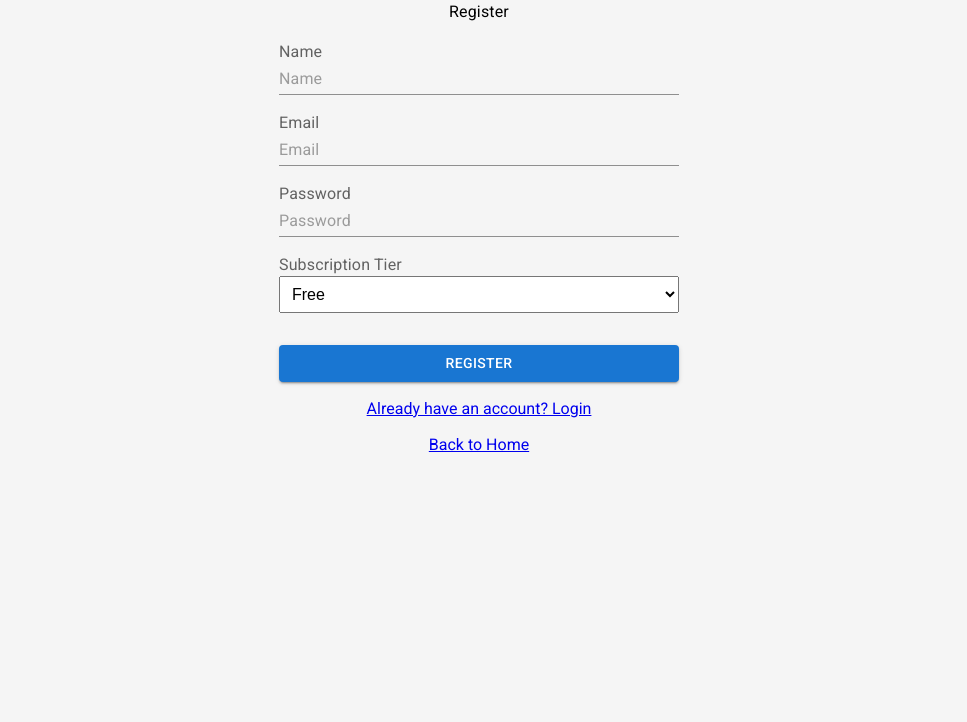
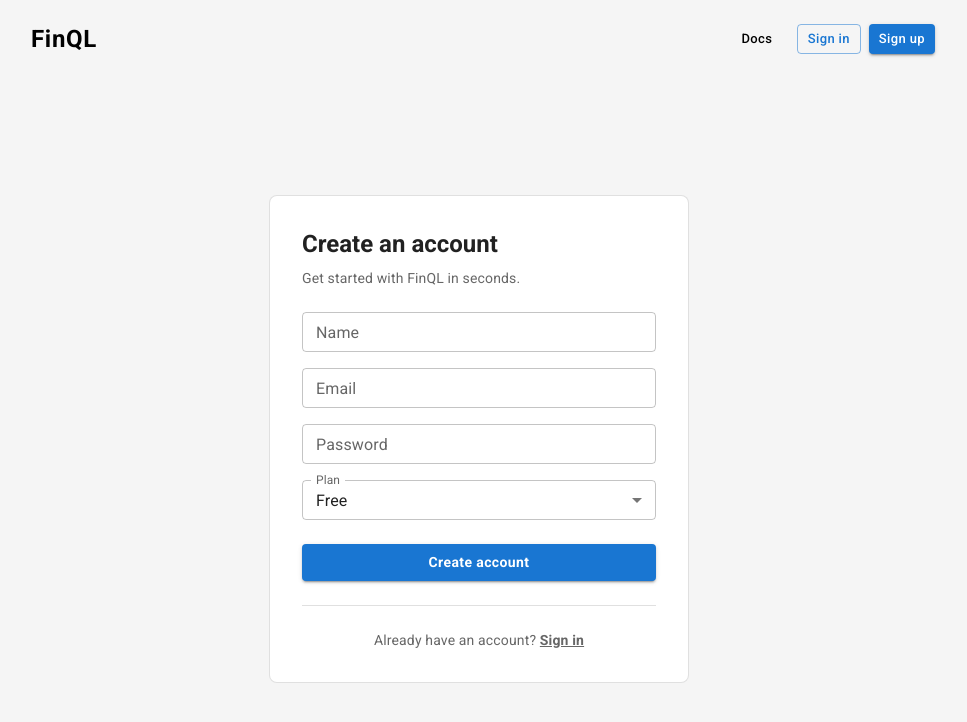
Before and after one commit to Abdu-LateefLF/gatescale, a React (Vite) app in the folder frontend/: page /register in a window 1280 px wide. Shown: the top 722 px of the page, without its empty margins (161-1128 px from the left). Built offline with nearby package versions, Linux system fonts and the light colour scheme; no server answers.

Commit message:
Improve login and register pages

```diff
--- a/frontend/src/components/PublicNavBar.tsx
+++ b/frontend/src/components/PublicNavBar.tsx
@@ -19,6 +19,9 @@
             sx={{
                 py: 1.5,
                 px: { xs: 2, sm: 3 },
+                maxWidth: 960,
+                mx: 'auto',
+                width: '100%',
             }}
         >
             <Button
--- a/frontend/src/pages/LoginPage.tsx
+++ b/frontend/src/pages/LoginPage.tsx
@@ -2,16 +2,17 @@
     Box,
     Typography,
     Button,
-    FormHelperText,
-    Input,
-    InputLabel,
+    TextField,
+    Paper,
+    Divider,
 } from '@mui/material';
 import { useForm } from 'react-hook-form';
-import { Link, useNavigate } from 'react-router-dom';
+import { Link as RouterLink, useNavigate } from 'react-router-dom';
 import useToast from '../hooks/useToast';
 import { login } from '../services/authService';
 import { useState } from 'react';
 import useAuth from '../hooks/useAuth';
+import PublicNavBar from '../components/PublicNavBar';
 
 interface LoginFormInputs {
     email: string;
@@ -36,15 +37,13 @@
     const navigate = useNavigate();
 
     const onSubmit = async (data: LoginFormInputs) => {
-        console.log('Form data:', data);
         setLoading(true);
-
         try {
             await login(data.email, data.password);
             await refetchUser();
             showToast('Login successful!', 'success');
             navigate('/dashboard');
-        } catch (error) {
+        } catch {
             showToast('Login failed. Please check your credentials.', 'error');
         } finally {
             setLoading(false);
@@ -52,29 +51,48 @@
     };
 
     return (
+        <Box sx={{ minHeight: '100vh', display: 'flex', flexDirection: 'column' }}>
+            <PublicNavBar />
+
+            <Box
+                sx={{
+                    flex: 1,
+                    display: 'flex',
+                    alignItems: 'center',
+                    justifyContent: 'center',
+                    px: 2,
+                    py: 6,
+                }}
+            >
+                <Paper
+                    elevation={0}
+                    sx={{
+                        width: '100%',
+                        maxWidth: 420,
+                        p: { xs: 3, sm: 4 },
+                        border: '1px solid',
+                        borderColor: 'divider',
+                        borderRadius: 2,
+                    }}
+                >
+                    <Box sx={{ mb: 3 }}>
+                        <Typography variant="h5" fontWeight={700} gutterBottom>
+                            Sign in
+                        </Typography>
+                        <Typography variant="body2" color="text.secondary">
+                            Welcome back. Enter your credentials to continue.
+                        </Typography>
+                    </Box>
+
                     <Box
                         component="form"
                         onSubmit={handleSubmit(onSubmit)}
-            sx={{
-                width: '100%',
-                height: '100%',
-                display: 'flex',
-                flexDirection: 'column',
-                justifyContent: 'center',
-                alignItems: 'center',
-                gap: 2,
-            }}
+                        sx={{ display: 'flex', flexDirection: 'column', gap: 2 }}
                     >
-            <Typography>Login</Typography>
-
-            <Box sx={{ width: '100%', maxWidth: 400 }}>
-                <InputLabel htmlFor="email" sx={{ textAlign: 'left' }}>
-                    Email
-                </InputLabel>
-                <Input
-                    id="email"
-                    placeholder="Email"
+                        <TextField
+                            label="Email"
                             type="email"
+                            size="small"
                             fullWidth
                             {...register('email', {
                                 required: 'Email is required',
@@ -84,22 +102,13 @@
                                 },
                             })}
                             error={!!errors.email}
+                            helperText={errors.email?.message}
                         />
-                {errors.email && (
-                    <FormHelperText error>
-                        {errors.email.message}
-                    </FormHelperText>
-                )}
-            </Box>
 
-            <Box sx={{ width: '100%', maxWidth: 400 }}>
-                <InputLabel htmlFor="password" sx={{ textAlign: 'left' }}>
-                    Password
-                </InputLabel>
-                <Input
-                    id="password"
-                    placeholder="Password"
+                        <TextField
+                            label="Password"
                             type="password"
+                            size="small"
                             fullWidth
                             {...register('password', {
                                 required: 'Password is required',
@@ -109,30 +118,33 @@
                                 },
                             })}
                             error={!!errors.password}
+                            helperText={errors.password?.message}
                         />
-                {errors.password && (
-                    <FormHelperText error>
-                        {errors.password.message}
-                    </FormHelperText>
-                )}
-            </Box>
 
                         <Button
                             variant="contained"
                             type="submit"
-                sx={{ marginTop: 2, width: '100%', maxWidth: 400 }}
+                            fullWidth
                             disabled={loading}
+                            sx={{ mt: 1, textTransform: 'none', fontWeight: 600 }}
                         >
-                Login
+                            {loading ? 'Signing in…' : 'Sign in'}
                         </Button>
+                    </Box>
 
-            <Link to="/register" style={{ marginTop: 1 }}>
-                Don't have an account? Register
-            </Link>
+                    <Divider sx={{ my: 3 }} />
 
-            <Link to="/" style={{ marginTop: 1 }}>
-                Back to Home
-            </Link>
+                    <Typography variant="body2" color="text.secondary" textAlign="center">
+                        Don't have an account?{' '}
+                        <RouterLink
+                            to="/register"
+                            style={{ color: 'inherit', fontWeight: 600 }}
+                        >
+                            Create one
+                        </RouterLink>
+                    </Typography>
+                </Paper>
+            </Box>
         </Box>
     );
 }
--- a/frontend/src/pages/RegisterPage.tsx
+++ b/frontend/src/pages/RegisterPage.tsx
@@ -1,16 +1,18 @@
 import {
     Box,
+    Typography,
     Button,
-    Input,
-    InputLabel,
-    Typography,
-    FormHelperText,
+    TextField,
+    Paper,
+    Divider,
+    MenuItem,
 } from '@mui/material';
 import { useForm } from 'react-hook-form';
-import { Link, useNavigate } from 'react-router-dom';
+import { Link as RouterLink, useNavigate } from 'react-router-dom';
 import { register } from '../services/authService';
 import { useState } from 'react';
 import useToast from '../hooks/useToast';
+import PublicNavBar from '../components/PublicNavBar';
 
 interface RegisterFormInputs {
     name: string;
@@ -37,14 +39,12 @@
     });
 
     const onSubmit = async (data: RegisterFormInputs) => {
-        console.log('Form data:', data);
         setLoading(true);
-
         try {
             await register(data.name, data.email, data.password, data.tier);
             showToast('Registration successful! Please log in.', 'success');
             navigation('/login');
-        } catch (error) {
+        } catch {
             showToast('Registration failed. Please try again.', 'error');
         } finally {
             setLoading(false);
@@ -52,28 +52,47 @@
     };
 
     return (
+        <Box sx={{ minHeight: '100vh', display: 'flex', flexDirection: 'column' }}>
+            <PublicNavBar />
+
+            <Box
+                sx={{
+                    flex: 1,
+                    display: 'flex',
+                    alignItems: 'center',
+                    justifyContent: 'center',
+                    px: 2,
+                    py: 6,
+                }}
+            >
+                <Paper
+                    elevation={0}
+                    sx={{
+                        width: '100%',
+                        maxWidth: 420,
+                        p: { xs: 3, sm: 4 },
+                        border: '1px solid',
+                        borderColor: 'divider',
+                        borderRadius: 2,
+                    }}
+                >
+                    <Box sx={{ mb: 3 }}>
+                        <Typography variant="h5" fontWeight={700} gutterBottom>
+                            Create an account
+                        </Typography>
+                        <Typography variant="body2" color="text.secondary">
+                            Get started with FinQL in seconds.
+                        </Typography>
+                    </Box>
+
                     <Box
                         component="form"
                         onSubmit={handleSubmit(onSubmit)}
-            sx={{
-                width: '100%',
-                height: '100%',
-                display: 'flex',
-                flexDirection: 'column',
-                justifyContent: 'center',
-                alignItems: 'center',
-                gap: 2,
-            }}
+                        sx={{ display: 'flex', flexDirection: 'column', gap: 2 }}
                     >
-            <Typography>Register</Typography>
-
-            <Box sx={{ width: '100%', maxWidth: 400 }}>
-                <InputLabel htmlFor="name" sx={{ textAlign: 'left' }}>
-                    Name
-                </InputLabel>
-                <Input
-                    id="name"
-                    placeholder="Name"
+                        <TextField
+                            label="Name"
+                            size="small"
                             fullWidth
                             {...formRegister('name', {
                                 required: 'Name is required',
@@ -83,20 +102,13 @@
                                 },
                             })}
                             error={!!errors.name}
+                            helperText={errors.name?.message}
                         />
-                {errors.name && (
-                    <FormHelperText error>{errors.name.message}</FormHelperText>
-                )}
-            </Box>
 
-            <Box sx={{ width: '100%', maxWidth: 400 }}>
-                <InputLabel htmlFor="email" sx={{ textAlign: 'left' }}>
-                    Email
-                </InputLabel>
-                <Input
-                    id="email"
-                    placeholder="Email"
+                        <TextField
+                            label="Email"
                             type="email"
+                            size="small"
                             fullWidth
                             {...formRegister('email', {
                                 required: 'Email is required',
@@ -106,22 +118,13 @@
                                 },
                             })}
                             error={!!errors.email}
+                            helperText={errors.email?.message}
                         />
-                {errors.email && (
-                    <FormHelperText error>
-                        {errors.email.message}
-                    </FormHelperText>
-                )}
-            </Box>
 
-            <Box sx={{ width: '100%', maxWidth: 400 }}>
-                <InputLabel htmlFor="password" sx={{ textAlign: 'left' }}>
-                    Password
-                </InputLabel>
-                <Input
-                    id="password"
-                    placeholder="Password"
+                        <TextField
+                            label="Password"
                             type="password"
+                            size="small"
                             fullWidth
                             {...formRegister('password', {
                                 required: 'Password is required',
@@ -131,44 +134,46 @@
                                 },
                             })}
                             error={!!errors.password}
+                            helperText={errors.password?.message}
                         />
-                {errors.password && (
-                    <FormHelperText error>
-                        {errors.password.message}
-                    </FormHelperText>
-                )}
-            </Box>
 
-            <Box sx={{ width: '100%', maxWidth: 400 }}>
-                <InputLabel htmlFor="tier" sx={{ textAlign: 'left' }}>
-                    Subscription Tier
-                </InputLabel>
-                <select
-                    id="tier"
+                        <TextField
+                            label="Plan"
+                            select
+                            size="small"
+                            fullWidth
+                            defaultValue="free"
+                            SelectProps={{ native: false }}
                             {...formRegister('tier')}
-                    style={{ width: '100%', padding: '8px', fontSize: '16px' }}
                         >
-                    <option value="free">Free</option>
-                    <option value="pro">Pro</option>
-                </select>
-            </Box>
+                            <MenuItem value="free">Free</MenuItem>
+                            <MenuItem value="pro">Pro</MenuItem>
+                        </TextField>
 
                         <Button
                             variant="contained"
                             type="submit"
-                sx={{ marginTop: 2, width: '100%', maxWidth: 400 }}
+                            fullWidth
                             disabled={loading}
+                            sx={{ mt: 1, textTransform: 'none', fontWeight: 600 }}
                         >
-                Register
+                            {loading ? 'Creating account…' : 'Create account'}
                         </Button>
+                    </Box>
 
-            <Link to="/login" style={{ marginTop: 1 }}>
-                Already have an account? Login
-            </Link>
+                    <Divider sx={{ my: 3 }} />
 
-            <Link to="/" style={{ marginTop: 1 }}>
-                Back to Home
-            </Link>
+                    <Typography variant="body2" color="text.secondary" textAlign="center">
+                        Already have an account?{' '}
+                        <RouterLink
+                            to="/login"
+                            style={{ color: 'inherit', fontWeight: 600 }}
+                        >
+                            Sign in
+                        </RouterLink>
+                    </Typography>
+                </Paper>
+            </Box>
         </Box>
     );
 }
```
Lines whose indentation alone changed are shown as unchanged.
